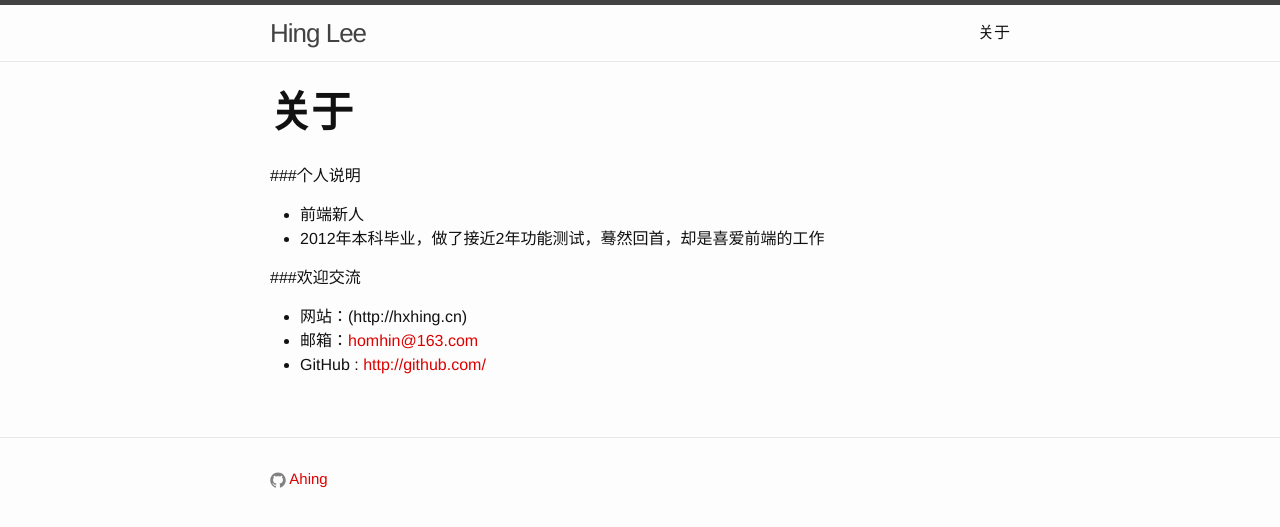
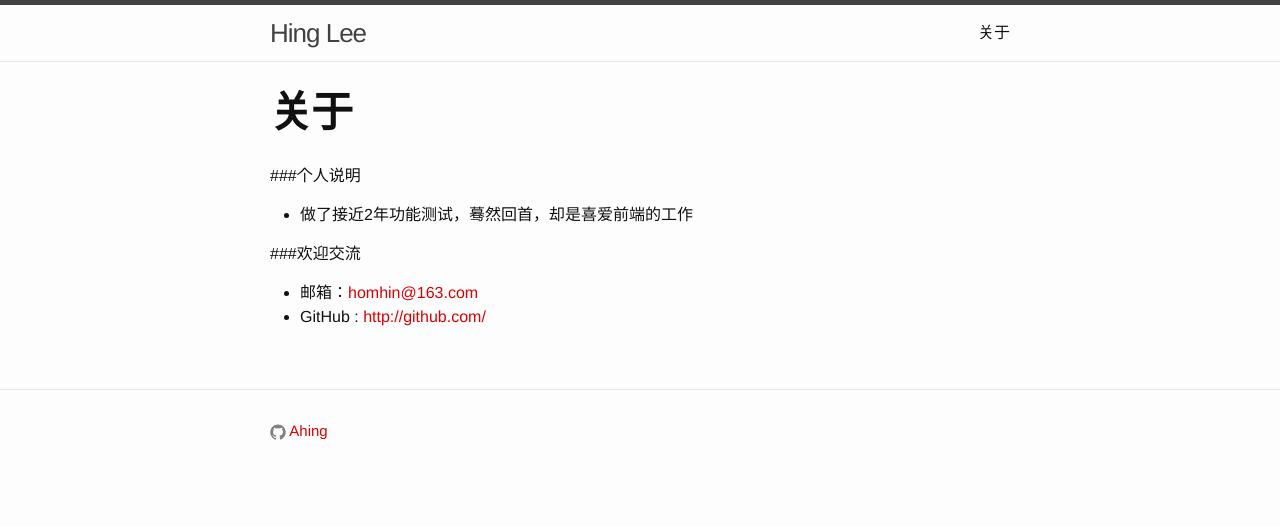
Before and after one commit to hongxingli9/hongxingli9.github.io, a Jekyll site: the page built from about/index.md, in a window 1280 px wide. Shown: the top 527 px of the page. Built offline with Jekyll 4.4.1, drawn with Linux system fonts in a browser that asks for light colours.

Commit message:
Update index.md

```diff
--- a/about/index.md
+++ b/about/index.md
@@ -6,12 +6,10 @@ comments: no
 
 ###个人说明
 
-* 前端新人
-* 2012年本科毕业，做了接近2年功能测试，蓦然回首，却是喜爱前端的工作
+* 做了接近2年功能测试，蓦然回首，却是喜爱前端的工作
 
 
 ###欢迎交流
 
-* 网站：({{ site.url }})
 * 邮箱：[{{ site.email }}](mailto:{{ site.email }})
 * GitHub : [http://github.com/{{ site.hub }}](http://github.com/{{ site.hub }})
```
